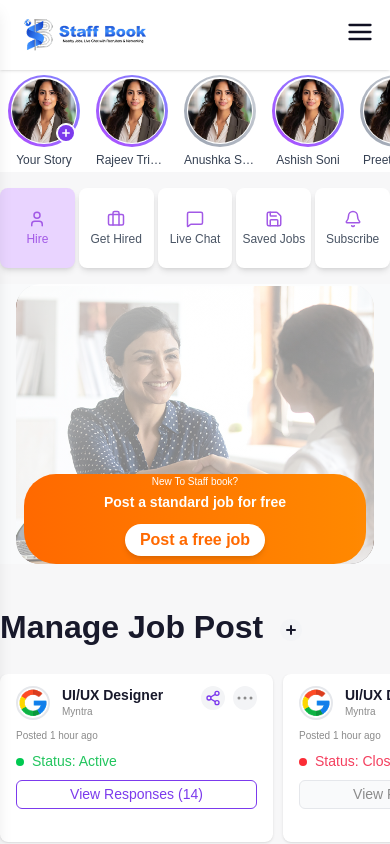
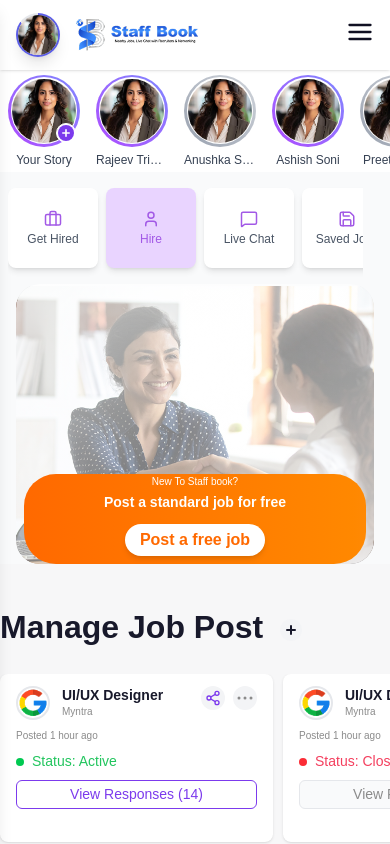
Before and after one commit to nikhilpsingh23/staffbook-f, a Next.js app: page /hire in a window 390 px wide. Shown: the top 844 px of the page. Built offline with nearby package versions, Linux system fonts and the light colour scheme.

Commit message:
Ui added

```diff
--- a/src/components/JobListings/JobListings.tsx
+++ b/src/components/JobListings/JobListings.tsx
@@ -15,7 +15,7 @@ export default function JobListings() {
   const [jobsPerPage, setJobsPerPage] = useState(8);
   const [sortBy, setSortBy] = useState('Default');
   const [isFilterOpen, setIsFilterOpen] = useState(false);
-  const [activeFilters, setActiveFilters] = useState<Record<string, any>>({});
+  const [activeFilters, setActiveFilters] = useState<Record<string, string | number>>({});
 
   const totalJobs = jobs.length;
   const totalPages = Math.ceil(totalJobs / jobsPerPage);
@@ -23,7 +23,7 @@ export default function JobListings() {
   const endIndex = startIndex + jobsPerPage;
   const currentJobs = jobs.slice(startIndex, endIndex);
 
-  const handleFilterChange = (filterValue: string, value: any) => {
+  const handleFilterChange = (filterValue: string, value: string | number) => {
     setActiveFilters(prev => ({ ...prev, [filterValue]: value }));
     // In a real app, you would filter the jobs based on the active filters
     console.log('Filter changed:', filterValue, value);
--- a/src/components/Navbar.tsx
+++ b/src/components/Navbar.tsx
@@ -10,7 +10,7 @@ import { FiBell, FiMessageSquare } from 'react-icons/fi';
 import ProfileAvatar from './shared/ProfileAvatar';
 import { usePathname, useRouter } from 'next/navigation';
 import NotificationsModal from './shared/NotificationsModal';
-
+import { profileCompletion } from '../data/profile';
 
 
 const Navbar = () => {
@@ -20,13 +20,38 @@ const Navbar = () => {
   const bellButtonRef = useRef<HTMLButtonElement>(null);
   const navLinks = SITE_CONFIG.navbar.navLinks;
   const signUpText = SITE_CONFIG.navbar.signUp;
-  const { user } = useAuth();
+  const { user, isSidebarOpen, setIsSidebarOpen } = useAuth();
   const router = useRouter();
 
+  // Get profile completion percentage
+  const completionPercentage = profileCompletion.percent;
 
   return (
     <div className="w-full h-[70px] bg-white shadow-sm fixed top-0 z-50 overflow-x-hidden">
       <div className="w-full max-w-[1360px] mx-auto h-full flex items-center justify-between px-4 md:px-6">
+        <div className='flex flex-row gap-2'>
+      <div className="lg:hidden flex items-center gap-4 z-50">
+          <button
+            onClick={()=>setIsSidebarOpen(!isSidebarOpen)}
+            className="relative bg-white rounded-full shadow-lg hover:bg-gray-50 transition-colors"
+            aria-label="Toggle sidebar"
+            style={{
+              background: `conic-gradient(from 0deg, #5B5DE6 0deg ${(completionPercentage / 100) * 360}deg, #e5e7eb ${(completionPercentage / 100) * 360}deg 360deg)`,
+              padding: '2px',
+              borderRadius: '50%',
+            }}
+          >
+            <div className='rounded-full overflow-hidden h-10 w-10 bg-white flex items-center justify-center'>
+              <Image
+                src={"/homePage/profile.png"}
+                alt={"profile"}
+                width={40}
+                height={40}
+                className="rounded-full object-cover"
+              />
+            </div>
+          </button>
+        </div>
         {/* Logo Section */}
         <div className="w-[180px] h-[70px] flex items-center">
           <Image
@@ -37,9 +62,11 @@ const Navbar = () => {
             priority
           />
         </div>
+
+        </div>
         {/* Desktop Menu */}
         {user ? (
-          <nav className="hidden md:flex items-center gap-8">
+          <nav className="hidden lg:flex items-center gap-8">
             {LOGGED_IN_LINKS.map((link) => (
               <Link
                 key={link.label}
@@ -53,7 +80,7 @@ const Navbar = () => {
             <ProfileAvatar name={user.name} />
           </nav>
         ) : (
-          <nav className="hidden md:flex items-center gap-8">
+          <nav className="hidden lg:flex items-center gap-8">
             {navLinks.map((link) => (
               <Link
                 key={link.label}
@@ -72,7 +99,7 @@ const Navbar = () => {
           </nav>
         )}
         {/* Mobile Toggle */}
-        <div className="md:hidden">
+        <div className="lg:hidden">
           <button onClick={() => setMenuOpen(!menuOpen)}>
             {menuOpen ? (
               <FiX size={28} color="#101022" />
@@ -84,7 +111,7 @@ const Navbar = () => {
       </div>
       {/* Mobile Menu */}
       {menuOpen && (
-        <div className="fixed top-15 md:hidden left-0 w-full min-h-screen bg-white px-6 py-4 shadow-md space-y-4 z-50 flex flex-col">
+        <div className="fixed top-15 lg:hidden left-0 w-full min-h-screen bg-white px-6 py-4 shadow-md space-y-4 z-50 flex flex-col">
           {(user ? LOGGED_IN_LINKS : navLinks).map((link) => (
             <Link
               key={link.label}
--- a/src/components/shared/FilterPanel.tsx
+++ b/src/components/shared/FilterPanel.tsx
@@ -6,12 +6,12 @@ import { FilterOption } from '../../data/jobFilters';
 
 interface FilterPanelProps {
   filters: FilterOption[];
-  onFilterChange: (filterValue: string, value: any) => void;
+  onFilterChange: (filterValue: string, value: string | number) => void;
 }
 
 export default function FilterPanel({ filters, onFilterChange }: FilterPanelProps) {
   const [openDropdowns, setOpenDropdowns] = useState<Set<string>>(new Set());
-  const [filterValues, setFilterValues] = useState<Record<string, any>>({});
+  const [filterValues, setFilterValues] = useState<Record<string, string | number>>({});
 
   const toggleDropdown = (filterValue: string) => {
     const newOpenDropdowns = new Set(openDropdowns);
@@ -104,7 +104,7 @@ export default function FilterPanel({ filters, onFilterChange }: FilterPanelProp
               className="w-full h-2 bg-gray-800 rounded-lg appearance-none cursor-pointer slider"
               style={{
                 // Convert currentValue to a percentage of the slider range (0-100)
-                background: `linear-gradient(to right, #a259e6 ${((currentValue - (filter.min || 0)) / ((filter.max || 100) - (filter.min || 0)) * 100)}%, #e5e7eb ${((currentValue - (filter.min || 0)) / ((filter.max || 100) - (filter.min || 0)) * 100)}%)`
+                background: `linear-gradient(to right, #a259e6 ${((Number(currentValue) - (filter.min || 0)) / ((filter.max || 100) - (filter.min || 0)) * 100)}%, #e5e7eb ${((Number(currentValue) - (filter.min || 0)) / ((filter.max || 100) - (filter.min || 0)) * 100)}%)`
               }}
             />
           </div>
--- a/src/components/shared/MobileSubMenu.tsx
+++ b/src/components/shared/MobileSubMenu.tsx
@@ -8,24 +8,25 @@ export default function MobileSubMenu() {
   const pathname = usePathname();
   console.log(pathname,"menuItems");
   return (
-    <section className="w-full bg-[#F7F7F8] py-4 md:hidden">
-      <div className="w-full max-w-[100%] mx-auto px-0">
+    <section className="w-full bg-gray-50 px-2  items-center justify-center md:hidden">
+      <div className="w-full max-w-[95%] ">
         {/* Mobile Menu Bar */}
         <div className="p-0">
-          <div className="grid grid-cols-5 items-center justify-between gap-1">
-            {menuItems.slice(0, 5).map((item, index) => {
+          <div className="flex overflow-x-auto no-scrollbar gap-2 py-4  items-center justify-start">
+            {menuItems.map((item, index) => {
               const Icon = item.icon;
-              const isActive = item.href === pathname; // You can make this dynamic based on current route
+              const isActive = item.href === pathname;
 
               return (
                 <div
                   key={index}
                   onClick={() => router.push(item.href)}
-                  className={`flex shadow-md flex-col items-center justify-center py-2 px-1 rounded-lg cursor-pointer transition-all duration-200 h-[80px] ${
+                  className={`flex shadow-md flex-col items-center justify-center py-2 px-3 min-w-[90px] rounded-lg cursor-pointer transition-all duration-200 h-[80px] ${
                     isActive
                       ? 'bg-purple-200 text-white'
-                      : 'hover:bg-gray-500 bg-white text-[#a259e6]'
+                      : 'hover:bg-gray-100 bg-white text-[#a259e6]'
                   }`}
+                  style={{ flex: '0 0 auto' }}
                 >
                   {Icon && (
                     <Icon
--- a/src/components/shared/NotificationsModal.tsx
+++ b/src/components/shared/NotificationsModal.tsx
@@ -52,6 +52,39 @@ const NotificationsModal: React.FC<NotificationsModalProps> = ({ isOpen, onClose
       title: 'Your Post was liked by Sarah Smith',
       timeAgo: '6h ago',
       username: 'Sarah Smith'
+    },
+    {
+      id: '5',
+      type: 'recommendation',
+      icon: '/homePage/logo1.png',
+      title: 'HTML CSS Developer Apprentice at Innovate Solutions and 9 other recommendations for you.',
+      subtitle: 'Web Developer Role',
+      timeAgo: '3d ago'
+    },
+    {
+      id: '6',
+      type: 'like',
+      icon: '/homePage/profile.png',
+      title: 'Your Post was liked by Sarah Smith',
+      timeAgo: '6h ago',
+      username: 'Sarah Smith'
+    }
+   ,
+    {
+      id: '7',
+      type: 'recommendation',
+      icon: '/homePage/logo1.png',
+      title: 'HTML CSS Developer Apprentice at Innovate Solutions and 9 other recommendations for you.',
+      subtitle: 'Web Developer Role',
+      timeAgo: '3d ago'
+    },
+    {
+      id: '8',
+      type: 'like',
+      icon: '/homePage/profile.png',
+      title: 'Your Post was liked by Sarah Smith',
+      timeAgo: '6h ago',
+      username: 'Sarah Smith'
     }
   ]);
 
@@ -80,12 +113,12 @@ const NotificationsModal: React.FC<NotificationsModalProps> = ({ isOpen, onClose
     <div className="fixed inset-0 z-50">
       {/* Backdrop */}
       <div
-        className="absolute inset-0 bg-black bg-opacity-50 backdrop-blur-sm"
+        className="absolute inset-0 "
         onClick={onClose}
       />
 
       {/* Modal positioned below button */}
-      <div className="absolute top-[75px] right-4 md:right-6 bg-white rounded-lg shadow-xl w-full max-w-sm mx-4 max-h-[60vh] overflow-hidden border border-gray-200">
+      <div className="absolute md:top-[75px]  md:right-6 bg-white rounded-lg shadow-xl w-full max-w-sm md:mx-4 md:max-h-[60vh] overflow-y-auto border border-gray-200">
         {/* Header */}
         <div className="flex items-center justify-between p-4 border-b border-gray-200">
           <h2 className="text-lg font-bold text-[#18192B]">Notifications</h2>
@@ -138,7 +171,7 @@ const NotificationsModal: React.FC<NotificationsModalProps> = ({ isOpen, onClose
 
                 {/* Content */}
                 <div className="flex-1 min-w-0">
-                  <p className="text-sm text-[var(--text-main)] font-medium leading-tight">
+                  <p className="text-xs text-gray-700 font-medium leading-tight">
                     {notification.title}
                   </p>
                   {notification.subtitle && (
--- a/src/components/shared/ProfileLayout.tsx
+++ b/src/components/shared/ProfileLayout.tsx
@@ -6,6 +6,7 @@ import { FiMenu, FiX } from 'react-icons/fi';
 import JobSearchBar from './SubMenuWrapper';
 import ProfileAvatar from './ProfileAvatar';
 import Image from 'next/image';
+import { useAuth } from '@/context/AuthContext';
 
 interface ProfileLayoutProps {
   children: React.ReactNode;
@@ -20,11 +21,9 @@ const ProfileLayout: React.FC<ProfileLayoutProps> = ({
   showStories = true,
   showJobSearchBar = true
 }) => {
-  const [isSidebarOpen, setIsSidebarOpen] = useState(false);
+  const { isSidebarOpen, setIsSidebarOpen } = useAuth();
 
-  const toggleSidebar = () => {
-    setIsSidebarOpen(!isSidebarOpen);
-  };
+
 
   return (
     <div className="min-h-screen mt-8 bg-gray-50">
@@ -32,7 +31,7 @@ const ProfileLayout: React.FC<ProfileLayoutProps> = ({
       {showSidebar && (
         <div className="hidden fixed top-18 left-2 z-50">
           <button
-            onClick={toggleSidebar}
+            onClick={()=>setIsSidebarOpen(!isSidebarOpen)}
             className=" bg-white rounded-full shadow-lg border border-gray-200 hover:bg-gray-50 transition-colors"
             aria-label="Toggle sidebar"
           >
@@ -58,7 +57,7 @@ const ProfileLayout: React.FC<ProfileLayoutProps> = ({
       {showSidebar && isSidebarOpen && (
         <div
           className="lg:hidden fixed inset-0 bg-black bg-opacity-50 z-40"
-          onClick={toggleSidebar}
+          onClick={()=>setIsSidebarOpen(!isSidebarOpen)}
         />
       )}
 
--- a/src/context/AuthContext.tsx
+++ b/src/context/AuthContext.tsx
@@ -11,12 +11,17 @@ interface AuthContextType {
   login: (email: string, password: string) => Promise<boolean>;
   signup: (name: string, email: string, password: string) => Promise<boolean>;
   logout: () => void;
+  isSidebarOpen: boolean;
+  setIsSidebarOpen:  React.Dispatch<React.SetStateAction<boolean>>;
 }
 
 const AuthContext = createContext<AuthContextType | undefined>(undefined);
 
 export function AuthProvider({ children }: { children: ReactNode }) {
   const [user, setUser] = useState<AuthUser | null>(null);
+  const [isSidebarOpen, setIsSidebarOpen] = useState(false);
+
+
 
   useEffect(() => {
     // Load user from localStorage on mount
@@ -51,7 +56,7 @@ export function AuthProvider({ children }: { children: ReactNode }) {
   };
 
   return (
-    <AuthContext.Provider value={{ user, login, signup, logout }}>
+    <AuthContext.Provider value={{ user, login, signup, logout ,isSidebarOpen, setIsSidebarOpen}}>
       {children}
     </AuthContext.Provider>
   );
--- a/src/data/filterOptions.ts
+++ b/src/data/filterOptions.ts
@@ -1,8 +1,8 @@
-import { User, Calendar, Building, Clock } from 'lucide-react';
+import { User, Calendar, Building, Clock, LucideIcon } from 'lucide-react';
 
 export interface FilterOption {
   label: string;
-  icon: any;
+  icon: LucideIcon;
   value: string;
 }
 
--- a/src/data/subMenu.ts
+++ b/src/data/subMenu.ts
@@ -2,8 +2,8 @@ import { Briefcase, Home, MessageSquare, Search, User, Save, Bell, Monitor } fro
 
 
 export const menuItems = [
+  { icon: Briefcase, label: 'Get Hired', href: '/gethire' },
   { icon: User, label: 'Hire', href: '/hire' },
-  { icon: Briefcase, label: 'Get Hired', href: '/gethire' },
   { icon: MessageSquare, label: 'Live Chat', href: '/livechat' },
   { icon: Save, label: 'Saved Jobs', href: '/saved-jobs' },
   { icon: Bell, label: 'Subscribe', href: '/subscribe' },
```
